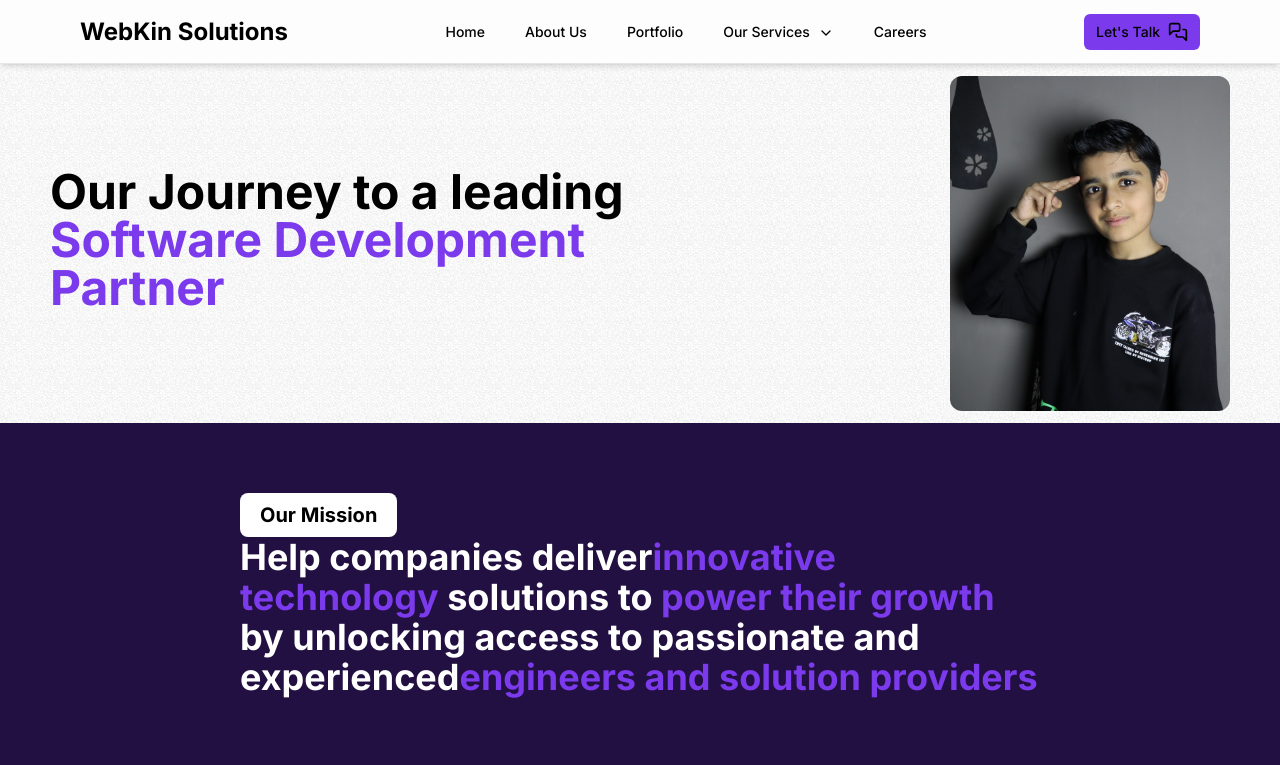
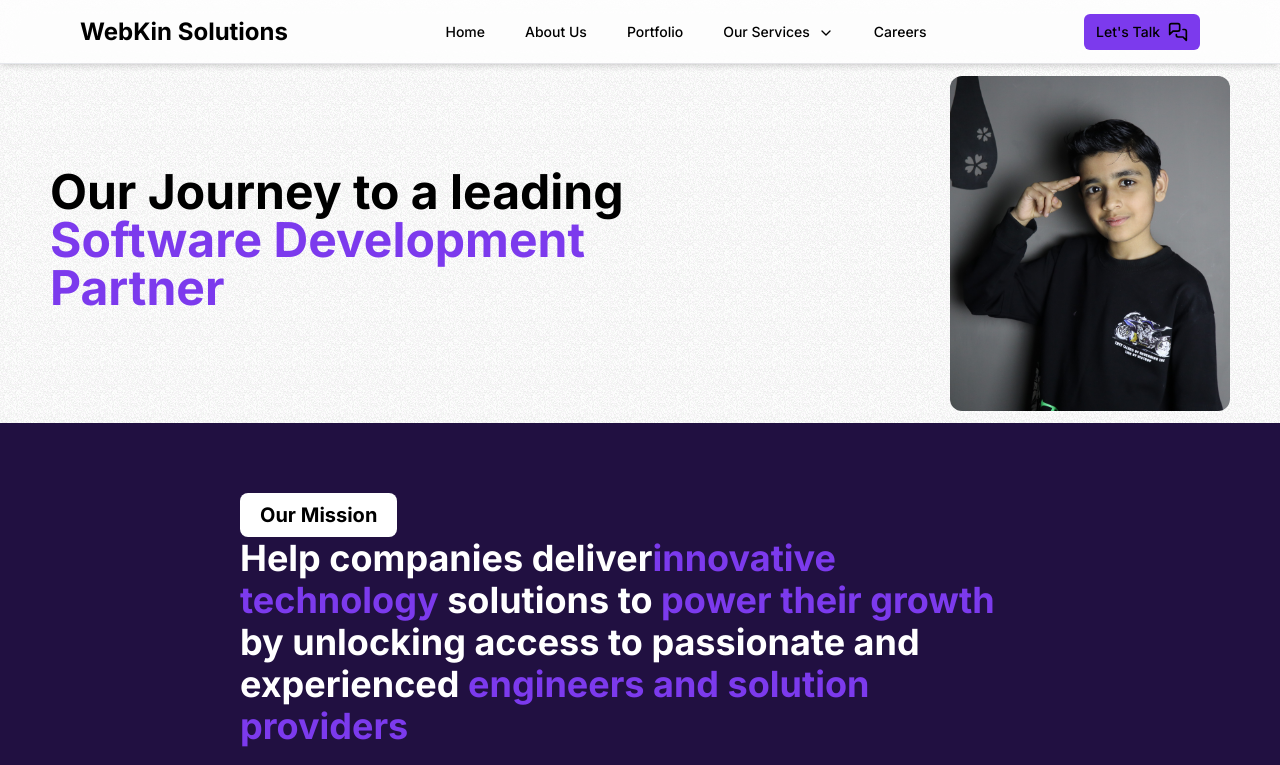
Before and after one commit to tahaamin2013/webkin-guru-taha, a Next.js app: page /about in a window 1280 px wide. Shown: the top 765 px of the page. Built offline with nearby package versions, Linux system fonts and the light colour scheme.

Commit message:
add line hieht

```diff
--- a/src/app/about/page.tsx
+++ b/src/app/about/page.tsx
@@ -20,7 +20,7 @@ const AboutUs: React.FC = () => {
           />
         </div>
       </div>
-      <div className="bg-[#211041] py-[70px] px-3 lg:px-60 font-bold text-white text-4xl flex flex-col">
+      <div className="bg-[#211041] leading-[42px] py-[70px] px-3 lg:px-60 font-bold text-white text-4xl flex flex-col">
         <button className="text-black w-fit px-5 py-2 rounded-lg text-xl bg-white">
           Our Mission
         </button>
@@ -30,7 +30,7 @@ const AboutUs: React.FC = () => {
           to
           <span className="text-primary"> power their growth</span> by unlocking
           access to passionate and experienced
-          <span className="text-primary">engineers and solution providers</span>
+          <span className="text-primary"> engineers and solution providers</span>
         </div>
       </div>
       <div className="px-5 md:px-[120px] mt-3">
```
